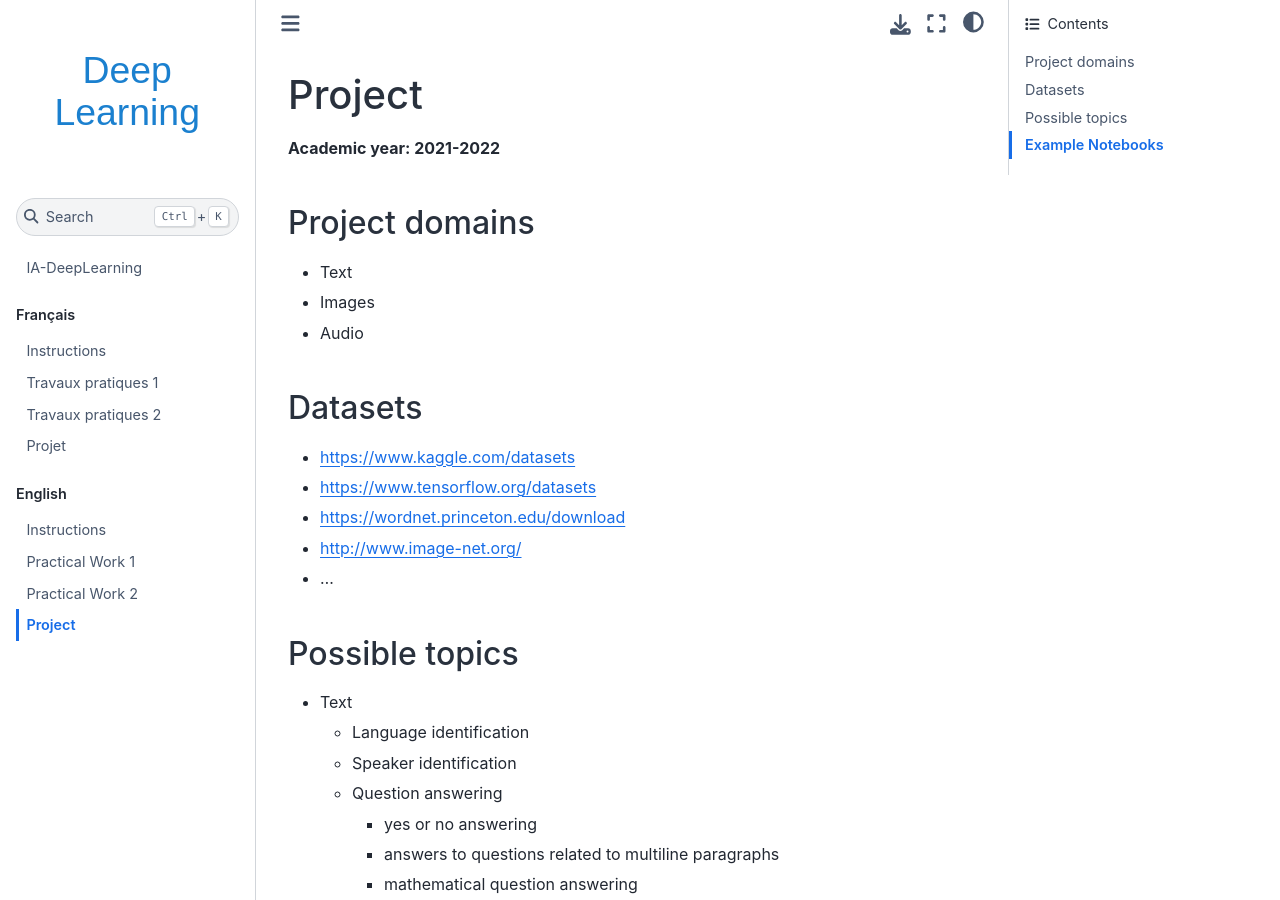
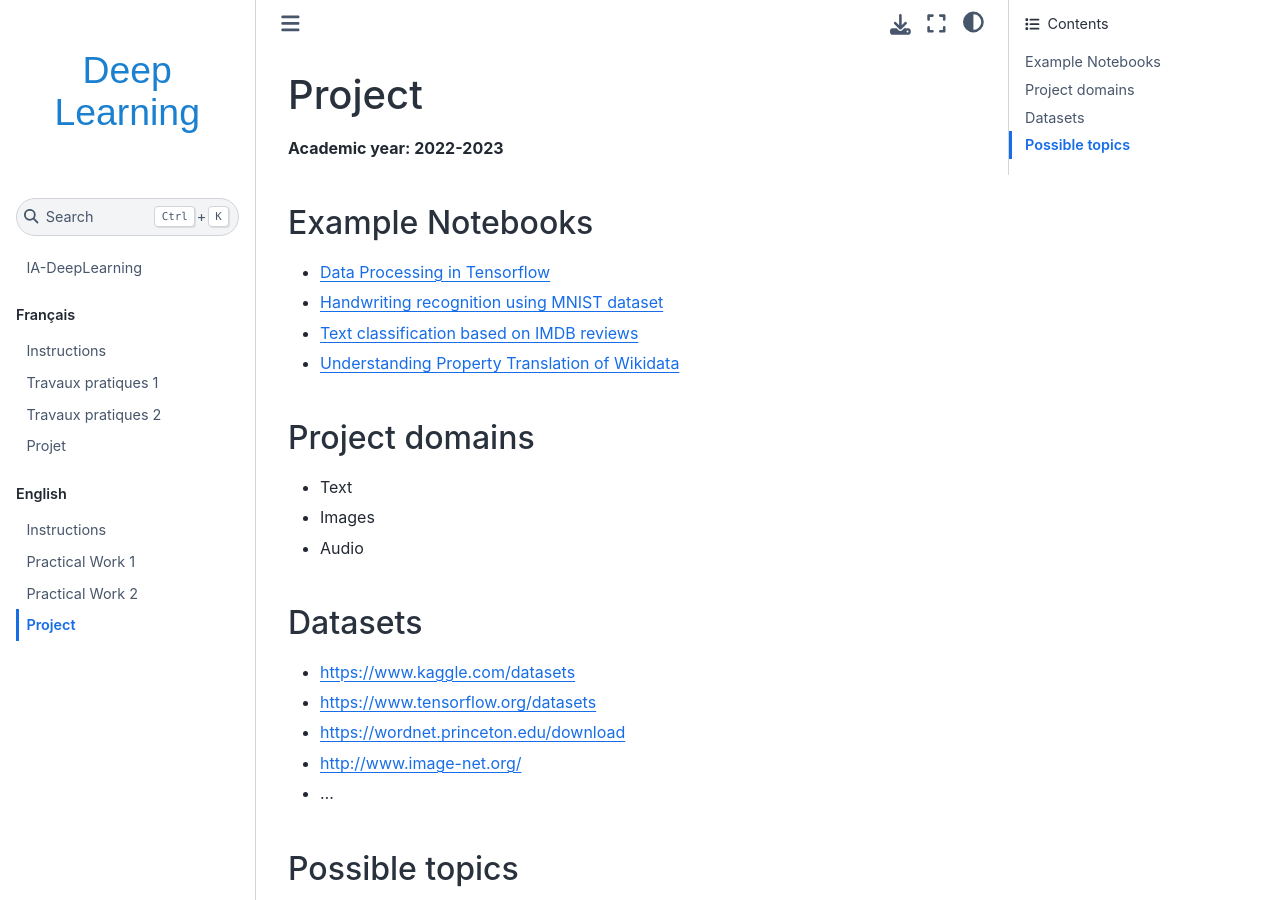
Before and after one commit to rodologie/IA-DeepLearning, a Jupyter Book: the page built from en/Project/project.md, in a window 1280 px wide and 900 px high. Built offline with Jupyter Book 1.0.4 settings and Sphinx 7.4.7 and the Sphinx Book theme 1.1.4, drawn with Linux system fonts in a browser that asks for light colours; some of the changed text lies outside the part shown.

```diff
--- a/en/Project/project.md
+++ b/en/Project/project.md
@@ -2,8 +2,13 @@
 
 # Project
 
-**Academic year: 2021-2022**
+**Academic year: 2022-2023**
 
+## Example Notebooks
+ - [Data Processing in Tensorflow](Data.ipynb)
+ - [Handwriting recognition using MNIST dataset](Introduction.ipynb)
+ - [Text classification based on IMDB reviews](Texts.ipynb)
+ - [Understanding Property Translation of Wikidata](miniproject-notebook.ipynb)
 
 ## Project domains
  - Text
```
Also changed, not shown: other parts of en/Project/project.md (+0 -6 lines), en/practical1/practical1.md (+1 -1 lines), fr/Projet/projet.md (+6 -8 lines).
